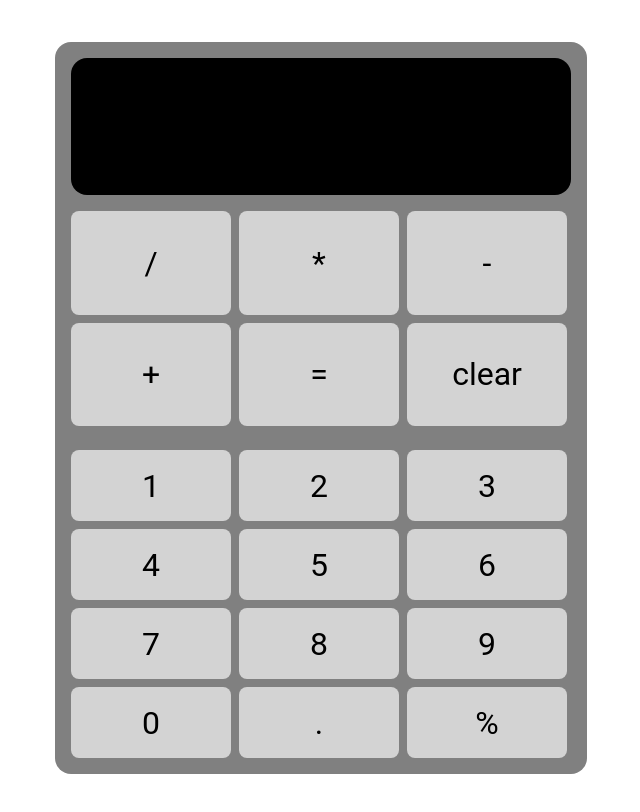
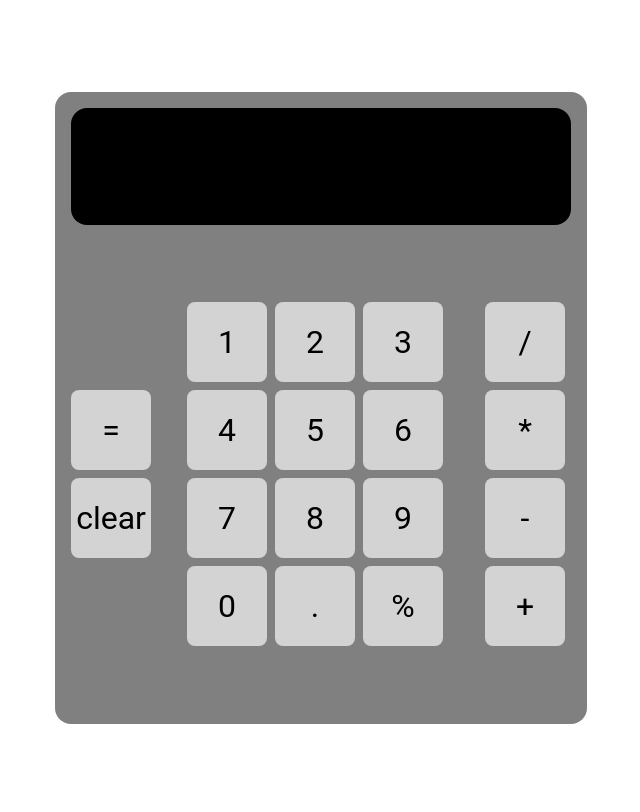
Before and after one commit to vinicius-s-chaves/calculator, a plain HTML site: page index.html in a window 1280 px wide. Shown: the whole page, without its empty margins (319-959 px from the left). Drawn offline with Linux system fonts and the light colour scheme.

Commit message:
Update buttons propreties. Now they are closer and reorganized

```diff
--- a/index.html
+++ b/index.html
@@ -11,11 +11,7 @@
     <div id="container">
         <div class="display"></div>
         <div class="keyboard">
-            <div class="operators">
-                <div class="button operator">/</div>
-                <div class="button operator">*</div>
-                <div class="button operator">-</div>
-                <div class="button operator">+</div>
+            <div class="special-operators">
                 <div class="button equal">=</div>
                 <div class="button clear">clear</div>
             </div>
@@ -33,6 +29,12 @@
                 <div class="button number">.</div>
                 <div class="button operator">%</div>
             </div>
+            <div class="operators">
+                <div class="button operator">/</div>
+                <div class="button operator">*</div>
+                <div class="button operator">-</div>
+                <div class="button operator">+</div>
+            </div>
         </div>
     </div>
 </body>
--- a/style.css
+++ b/style.css
@@ -12,7 +12,7 @@ body {
     border-radius: 16px;
     padding: 16px;
     width: 500px;
-    height: 700px;
+    height: 600px;
     display: flex;
     flex-direction: column;
     align-items: center;
@@ -30,24 +30,27 @@ body {
 }
 
 .keyboard {
-    width: 100%;
     height: 100vh;
     display: flex;
-    flex-wrap: wrap;
+    flex-grow: 1;
     gap: 24px;
 }
 
-.numbers, .operators {
-    width: 100%;
+.numbers, .operators, .special-operators {
     display: flex;
     flex-wrap: wrap;
+    justify-content: center;
+    align-content: center;
     gap: 8px;
 }
 
 .button {
     background-color: lightgray;
+    padding: 0;
+    margin: 0;
+    width: 80px;
+    height: 80px;
     border-radius: 8px;
-    width: 160px;
     display: flex;
     justify-content: center;
     align-items: center;
```
